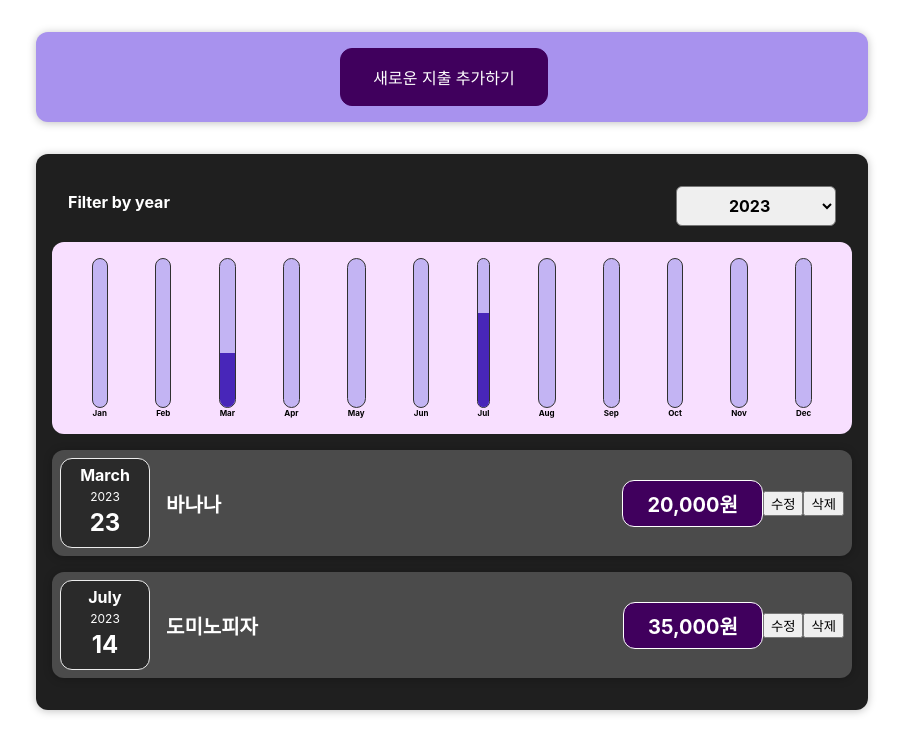
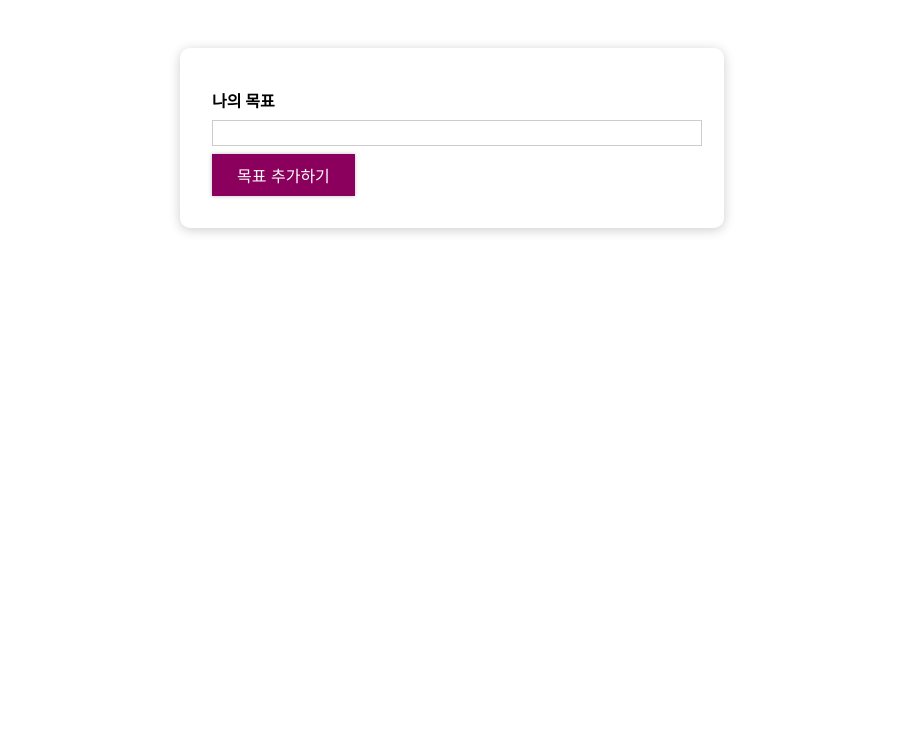
Before and after one commit to sunk-dev/react-study202308new, a React (Create React App) app: page / in a window 1280 px wide. Shown: the top 754 px of the page, without its empty margins (188-1091 px from the left). Built offline with nearby package versions, Linux system fonts and the light colour scheme.

Commit message:
목표설정 APP 기본 템플릿 작성

```diff
--- a/src/App.css
+++ b/src/App.css
@@ -1,42 +1,14 @@
-.App {
-  text-align: center;
+#goals {
+  width: 35rem;
+  max-width: 90%;
+  margin: 3rem auto;
 }
 
-.App-logo {
-  height: 40vmin;
-  pointer-events: none;
+#goal-form {
+  width: 30rem;
+  max-width: 90%;
+  margin: 3rem auto;
+  padding: 2rem;
+  box-shadow: 0 2px 12px rgba(0, 0, 0, 0.2);
+  border-radius: 10px;
 }
-
-@media (prefers-reduced-motion: no-preference) {
-  .App-logo {
-    animation: App-logo-spin infinite 0.5s linear;
-  }
-}
-
-.App-header {
-  background-color: #282c34;
-  min-height: 100vh;
-  display: flex;
-  flex-direction: column;
-  align-items: center;
-  justify-content: center;
-  font-size: calc(10px + 2vmin);
-  color: white;
-}
-
-.App-link {
-  color: #61dafb;
-}
-
-@keyframes App-logo-spin {
-  from {
-    transform: rotate(0deg);
-  }
-  to {
-    transform: rotate(360deg);
-  }
-}
-
-h1 {
-  color: red;
-}
--- a/src/App.js
+++ b/src/App.js
@@ -1,53 +1,18 @@
 import React, { useState } from 'react';
-import ExpenseList from './components/Expenses/ExpenseList';
-import NewExpense from './components/NewExpense/NewExpense';
-
+import CourseInput from './components/CourseGoals/CourseInput';
+import CourseList from './components/CourseGoals/CourseList';
+import './App.css';
 
 const App = () => {
-
-  // 지출 항목 객체 배열
-  const expenses = [
-    {
-      id: 1,
-      title: '바나나',
-      price: 20000,
-      date: new Date(2023, 3 - 1, 23),
-    },
-    {
-      id: 2,
-      title: 'BBQ치킨',
-      price: 20000,
-      date: new Date(2022, 5 - 1, 21),
-    },
-    {
-      id: 3,
-      title: '도미노피자',
-      price: 35000,
-      date: new Date(2023, 7 - 1, 14),
-    },
-    {
-      id: 4,
-      title: '엽기떡볶이',
-      price: 17000,
-      date: new Date(2021, 3 - 1, 28),
-    },
-  ];
-
-  // 지출 객체배열을 상태변수로 관리
-  const [expenseList, setExpenseList] = useState(expenses);
-
-
-  // ExpenseForm에게 내려보낼 함수
-  const addExpenseHandler = (newExpense) => {
-    console.log(newExpense);
-    setExpenseList([...expenseList, newExpense]);
-  };
-
   return (
-    <>
-      <NewExpense onAddExpense={addExpenseHandler} />
-      <ExpenseList items={expenseList} />
-    </>
+    <div>
+      <section id="goal-form">
+        <CourseInput />
+      </section>
+      <section id="goals">
+        <CourseList />
+      </section>
+    </div>
   );
 };
 
--- /dev/null
+++ b/src/components/CourseGoals/CourseInput.css
@@ -0,0 +1,24 @@
+.form-control {
+  margin: 0.5rem 0;
+}
+
+.form-control label {
+  font-weight: bold;
+  display: block;
+  margin-bottom: 0.5rem;
+}
+
+.form-control input {
+  display: block;
+  width: 100%;
+  border: 1px solid #ccc;
+  font: inherit;
+  line-height: 1.5rem;
+  padding: 0 0.25rem;
+}
+
+.form-control input:focus {
+  outline: none;
+  background: #fad0ec;
+  border-color: #8b005d;
+}
--- /dev/null
+++ b/src/components/CourseGoals/CourseInput.js
@@ -0,0 +1,17 @@
+import React from 'react';
+import './CourseInput.css';
+import Button from '../UI/Button/Button';
+
+const CourseInput = () => {
+  return (
+    <form>
+      <div className="form-control">
+        <label>나의 목표</label>
+        <input type="text" />
+      </div>
+      <Button type="submit">목표 추가하기</Button>
+    </form>
+  );
+};
+
+export default CourseInput;
--- /dev/null
+++ b/src/components/CourseGoals/CourseList.css
@@ -0,0 +1,5 @@
+.goal-list {
+  list-style: none;
+  margin: 0;
+  padding: 0;
+}
--- /dev/null
+++ b/src/components/CourseGoals/CourseList.js
@@ -0,0 +1,10 @@
+import React from 'react';
+import './CourseList.css';
+
+const CourseList = () => {
+  return (
+    <ul className='goal-list'></ul>
+  );
+};
+
+export default CourseList;
--- /dev/null
+++ b/src/components/UI/Button/Button.css
@@ -0,0 +1,20 @@
+.button {
+  font: inherit;
+  padding: 0.5rem 1.5rem;
+  border: 1px solid #8b005d;
+  color: white;
+  background: #8b005d;
+  box-shadow: 0 0 4px rgba(0, 0, 0, 0.26);
+  cursor: pointer;
+}
+
+.button:focus {
+  outline: none;
+}
+
+.button:hover,
+.button:active {
+  background: #ac0e77;
+  border-color: #ac0e77;
+  box-shadow: 0 0 8px rgba(0, 0, 0, 0.26);
+}
--- /dev/null
+++ b/src/components/UI/Button/Button.js
@@ -0,0 +1,12 @@
+import React from 'react';
+import './Button.css';
+
+const Button = ({ type, onClick, children}) => {
+  return (
+    <button type={type} className="button" onClick={onClick}>
+      {children}
+    </button>
+  );
+};
+
+export default Button;
```
